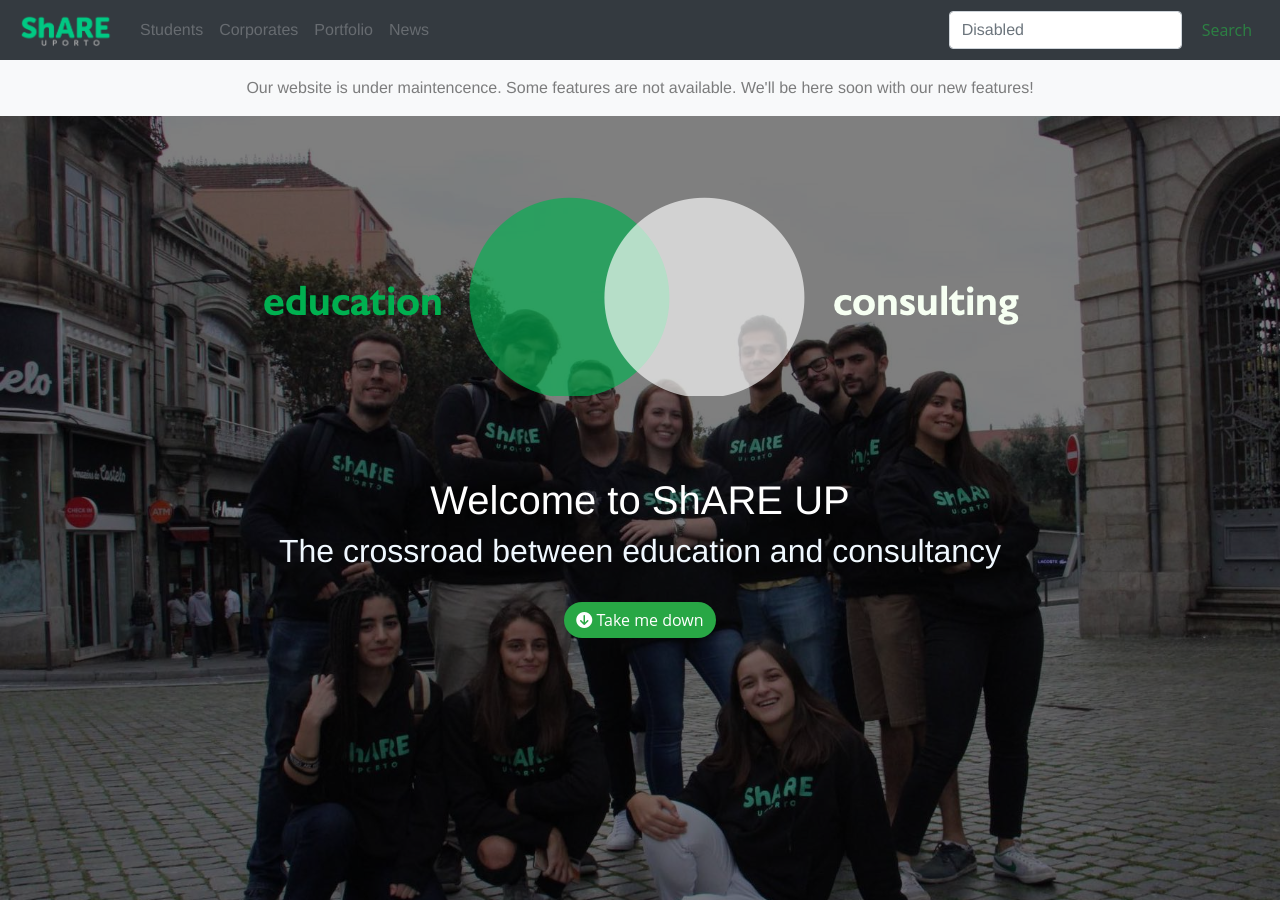
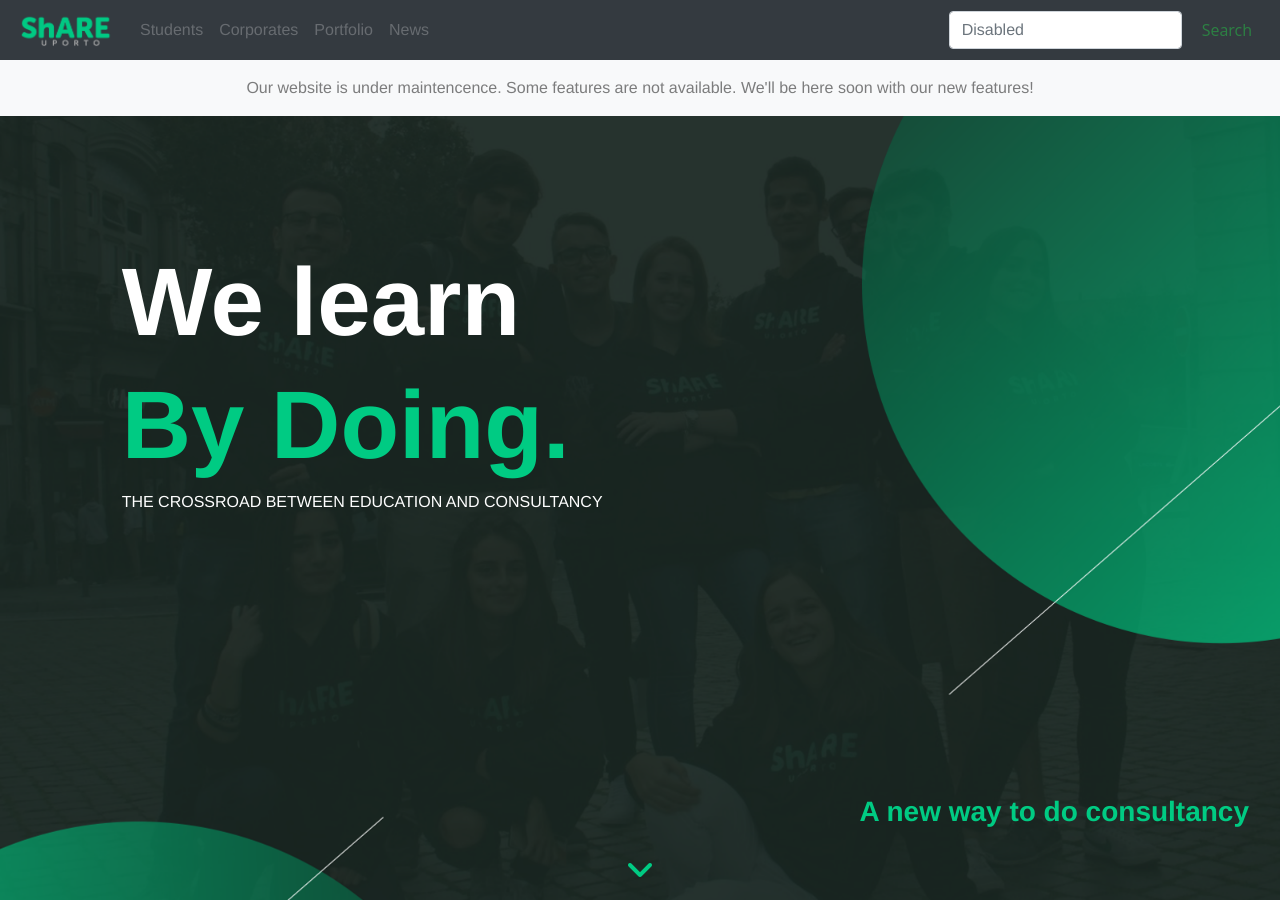
Before and after one commit to share-up/share-up.github.io, a Jekyll site: the page built from index.md, in a window 1280 px wide and 900 px high. Built offline with Jekyll 4.4.1, drawn with Linux system fonts in a browser that asks for light colours; nearby versions of some CDN libraries.

Commit message:
Header Rebuild Beta

```diff
--- a/_includes/head.html
+++ b/_includes/head.html
@@ -23,5 +23,5 @@
     <script src="https://code.jquery.com/jquery-3.3.1.slim.min.js" integrity="sha384-q8i/X+965DzO0rT7abK41JStQIAqVgRVzpbzo5smXKp4YfRvH+8abtTE1Pi6jizo" crossorigin="anonymous"></script>
     <script src="https://cdnjs.cloudflare.com/ajax/libs/popper.js/1.14.7/umd/popper.min.js" integrity="sha384-UO2eT0CpHqdSJQ6hJty5KVphtPhzWj9WO1clHTMGa3JDZwrnQq4sF86dIHNDz0W1" crossorigin="anonymous"></script>
     <script src="https://stackpath.bootstrapcdn.com/bootstrap/4.3.1/js/bootstrap.min.js" integrity="sha384-JjSmVgyd0p3pXB1rRibZUAYoIIy6OrQ6VrjIEaFf/nJGzIxFDsf4x0xIM+B07jRM" crossorigin="anonymous"></script>
-
+    <script src="{{ site.baseurl }}/costumjs.js"></script>
 </head>
--- a/_includes/header.html
+++ b/_includes/header.html
@@ -1,9 +1,44 @@
-<div class="container-fluid header ">
-    <div class="row h-50-30  align-items-center">
-        <div class="col align-self-center" align="center">
-            <img class="img-fluid" src="{{site.baseurl}}/img/share_model.png">
+<section class="container-fluid header d-flex flex-column">
+    <div class="row">
+        <div class="col offset-md-1">
+            <h1 class="text-emphasys text-white text-header display-1">We learn</h1>
+            <h1 class="text-emphasys text-share slide_container text-header display-1 ">
+                <span class="slide">Together.</span><span class="slide">By Doing.</span><span class="slide">By Teaching.</span>
+            </h1>
+            <p class="text-white">THE CROSSROAD BETWEEN EDUCATION AND CONSULTANCY</p>
         </div>
     </div>
+    <div class="row flex-grow-1">
+        <div class="col align-self-end" align="right">
+            <h3 class="text-emphasys text-share">A new way to do consultancy</h3>
+        </div>
+    </div>
+    <div class="row">
+        <div class="col " align="center">
+            <a href="#about"><i class="fas fa-angle-down fa-2x text-share"></i></a>
+        </div>
+    </div>
+</section>
+
+
+
+
+<!-- <div class="container-fluid header ">
+    <div class=" h-50-30 ">
+        <div class="row vertical-center ">
+            <div class="col align-self-center" align="center">
+                <img class="img-fluid" src="{{site.baseurl}}/img/share_model.png">
+            </div>
+        </div>
+        <div class="row vertical-center">
+            <div class=" col " align="center">
+                <h1 class="text-emphasys text-share">
+                    <span class="slide">Knowledge.</span><span class="slide">Innovation.</span><span class="slide">Consultancy.</span>
+                </h1>
+            </div>
+        </div>
+    </div>
+
     <div class="row">
         <div class="col">
             <h1 class=" text-center text-white"> {{page.header}} </h1>
@@ -16,4 +51,4 @@
             <a href="#about" class="btn btn-success"><i class="fas fa-arrow-circle-down fa-md"></i> Take me down</a>
         </div>
     </div>
-</div>
+</div> -->
--- /dev/null
+++ b/costumjs.js
@@ -0,0 +1,40 @@
+$(document).ready(function() {
+    var TIME_PER_WORD = 2000;
+    var TIME_PER_SLIDE = 4000;
+    var slides = $(".slide"),
+        numPages = slides ? slides.length : 0;
+    i = -1;
+
+    function nextSlide() {
+        if (i >= 0)
+            $(slides[i]).removeClass('currentSlide');
+        $(slides[i]).removeClass('overlay');
+        $(slides[i]).removeClass('elementToFadeOutDown');
+        $(slides[i]).removeClass('elementToFadeInDown');
+        i = ++i % numPages;
+
+        $(slides[i]).addClass('currentSlide');
+        $(slides[i]).addClass('overlay');
+        $(slides[i]).addClass('elementToFadeInDown');
+
+        setTimeout(function() {
+            $(slides[i]).removeClass('elementToFadeInDown');
+            $(slides[i]).addClass('elementToFadeOutDown');
+        }, TIME_PER_WORD);
+        setTimeout(nextSlide, TIME_PER_SLIDE);
+
+    }
+
+    nextSlide();
+
+});
+
+
+$(window).resize(function() {
+    if (window.innerWidth <= 1000) $('.text-header').removeClass(' display-1');
+    else $('.text-header').addClass('display-1');
+});
+
+$(window).ready(function() {
+    if (window.innerWidth <= 1000) $('.text-header').removeClass(' display-1');
+});
--- a/style.css
+++ b/style.css
@@ -4,6 +4,18 @@
 
         body {
             font-family: 'Helvetica Neue', Helvetica, Arial, sans-serif;
+        }
+
+        .text-share {
+            color: rgb(0, 203, 131);
+        }
+
+        .text-emphasys {
+            font-weight: bolder!important;
+        }
+
+        .text-thin {
+            font-weight: 300;
         }
 
         h3 {
@@ -30,12 +42,16 @@
 
         .header {
             height: 100vh;
-    background-image: url(./img/maintenence_bg.jpg);
+            background-image: url(./img/share_bg.png);
             background-repeat: no-repeat;
             background-size: cover;
             background-position: center center;
-    background-color: rgba(0, 0, 0, 0.500);
-    background-blend-mode: darken;
+        }
+
+        .vertical-center {
+            min-height: 50%;
+            display: flex;
+            align-items: center;
         }
 
         .header .maintenence {
@@ -58,7 +74,7 @@
         }
 
         .h-50-30 {
-    height: 40%;
+            min-height: 40%;
         }
 
         section {
@@ -164,30 +180,111 @@
             /* #{{ site.data.template.color.primary } */
         }
 
-;
-
-}
-@media screen and (min-width: 1000px) {
-    .right-side {
-        text-align: right;
+        .slide_container {
+            position: relative;
         }
 
-    .left-side {
-        text-align: left;
+        .currentSlide {
+            visibility: visible !important;
         }
 
-    .doWelldoGood {
-        font-weight: bolder;
-        font-size: 7vw;
-        text-align: center;
-        align-self: center;
+        .slide {
+            visibility: hidden;
         }
 
-    .h-50-30 {
-        height: 50%;
+        .slide.overlay {
+            position: absolute;
+            top: 0;
+            left: 0;
+            width: 100%;
+            height: 100%;
+            z-index: 10;
         }
 
-    .maintenence {
-        font-size: 2.5rem!important;
+        .elementToFadeOutDown {
+            -webkit-animation: fadeOutDown 2s linear forwards;
+            animation: fadeOutDown 2s linear forwards;
+        }
+
+        @-webkit-keyframes fadeOutDown {
+            0% {
+                opacity: 1;
+                /*         -webkit-transform: translateY(0);
+ */
+            }
+            100% {
+                opacity: 0;
+                /*         -webkit-transform: translateY(20px);
+ */
             }
         }
+
+        @keyframes fadeOutDown {
+            0% {
+                opacity: 1;
+                /*         transform: translateY(0);
+ */
+            }
+            100% {
+                opacity: 0;
+                /*         transform: translateY(20px);
+ */
+            }
+        }
+
+        .elementToFadeInDown {
+            -webkit-animation: fadeInDown 1s linear forwards;
+            animation: fadeInDown 1s linear forwards;
+        }
+
+        @-webkit-keyframes fadeInDown {
+            0% {
+                opacity: 0;
+                /*         -webkit-transform: translateY(-20px);
+ */
+            }
+            100% {
+                opacity: 1;
+                /*         -webkit-transform: translateY(0);
+ */
+            }
+        }
+
+        @keyframes fadeInDown {
+            0% {
+                opacity: 0;
+                /*         transform: translateY(-20px);
+ */
+            }
+            100% {
+                opacity: 1;
+                /*         transform: translateY(0);
+ */
+            }
+        }
+        /* .elementToFadeInAndOut {
+    -webkit-animation: fadeinout 6s linear forwards;
+    animation: fadeinout 6s linear forwards;
+}
+
+@-webkit-keyframes fadeinout {
+    0%,
+    100% {
+        opacity: 0;
+    }
+    50% {
+        opacity: 1;
+    }
+}
+
+@keyframes fadeinout {
+    0%,
+    100% {
+        opacity: 0;
+    }
+    50% {
+        opacity: 1;
+    }
+} */
+
+        @media screen and (max-width: 1000px) {}
```
Also changed, not shown: img/share_bg.png (added), 8 other files. Lines whose indentation alone changed are shown as unchanged.
